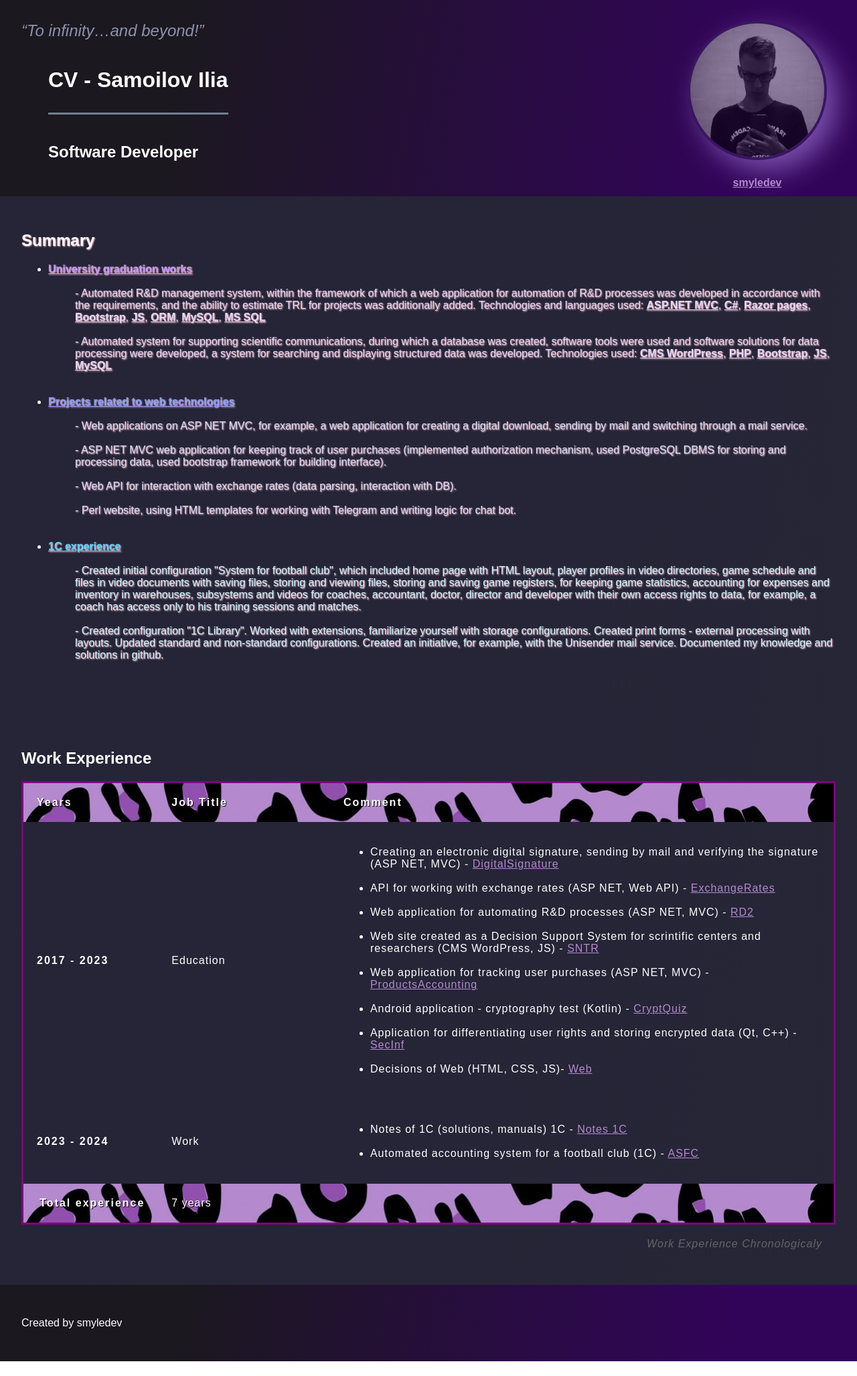
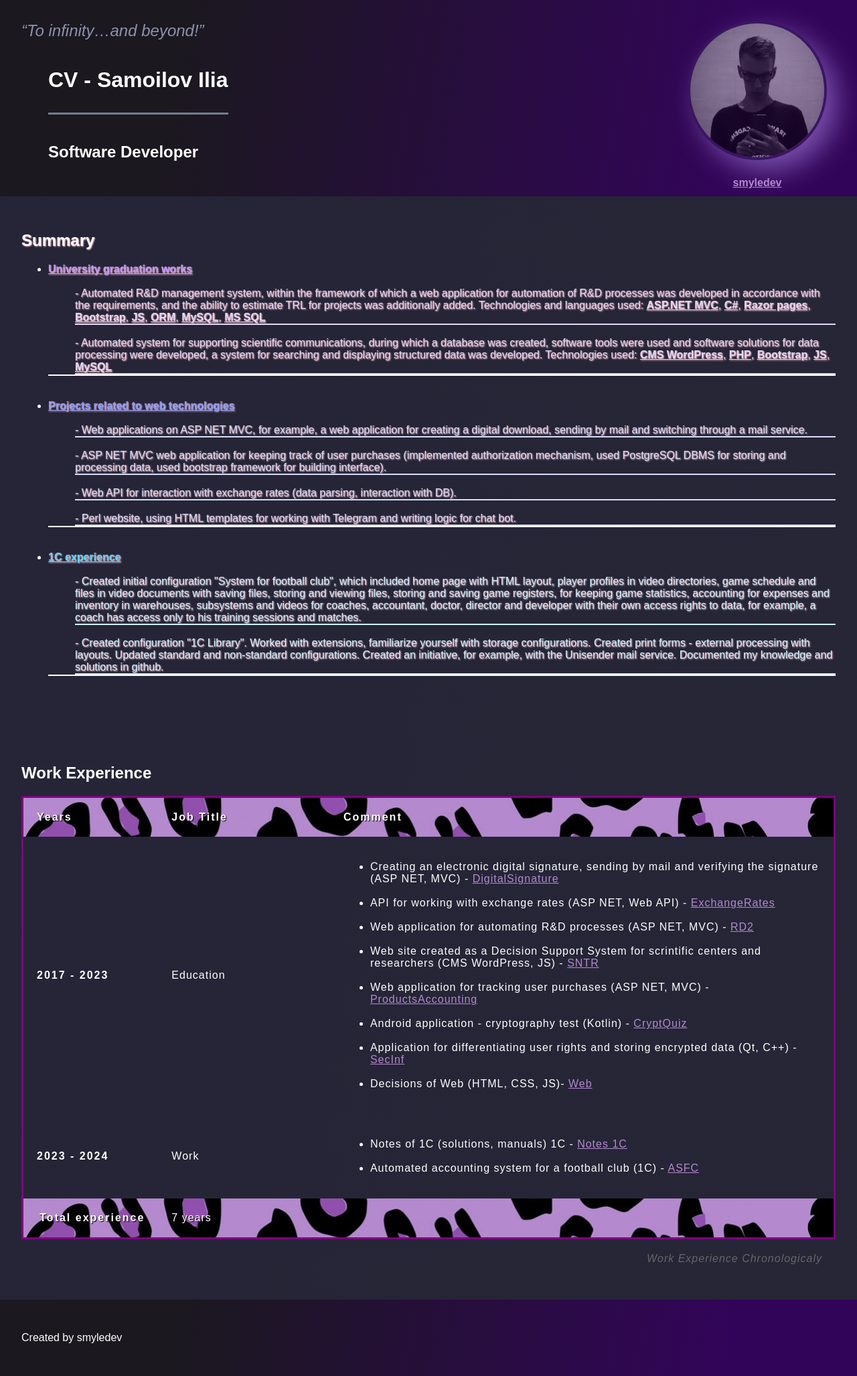
Before and after one commit to smyledev/smyledev.github.io, a Jekyll site: the page cv.html, which Jekyll copies as it is, in a window 1280 px wide. Shown: the whole page at 67% size. Built offline with Jekyll 4.4.1, drawn with Linux system fonts in a browser that asks for light colours; some web fonts are replaced; before the commit the page ends 2032 px from its top, so only the background shows below that.

Commit message:
Update style3.css

```diff
--- a/styles/style3.css
+++ b/styles/style3.css
@@ -185,3 +185,7 @@ img:hover {
     border: 4px solid white;
     opacity: 1;
 }
+
+section.summary ul li {
+    border-bottom: solid 2px;
+}
```
